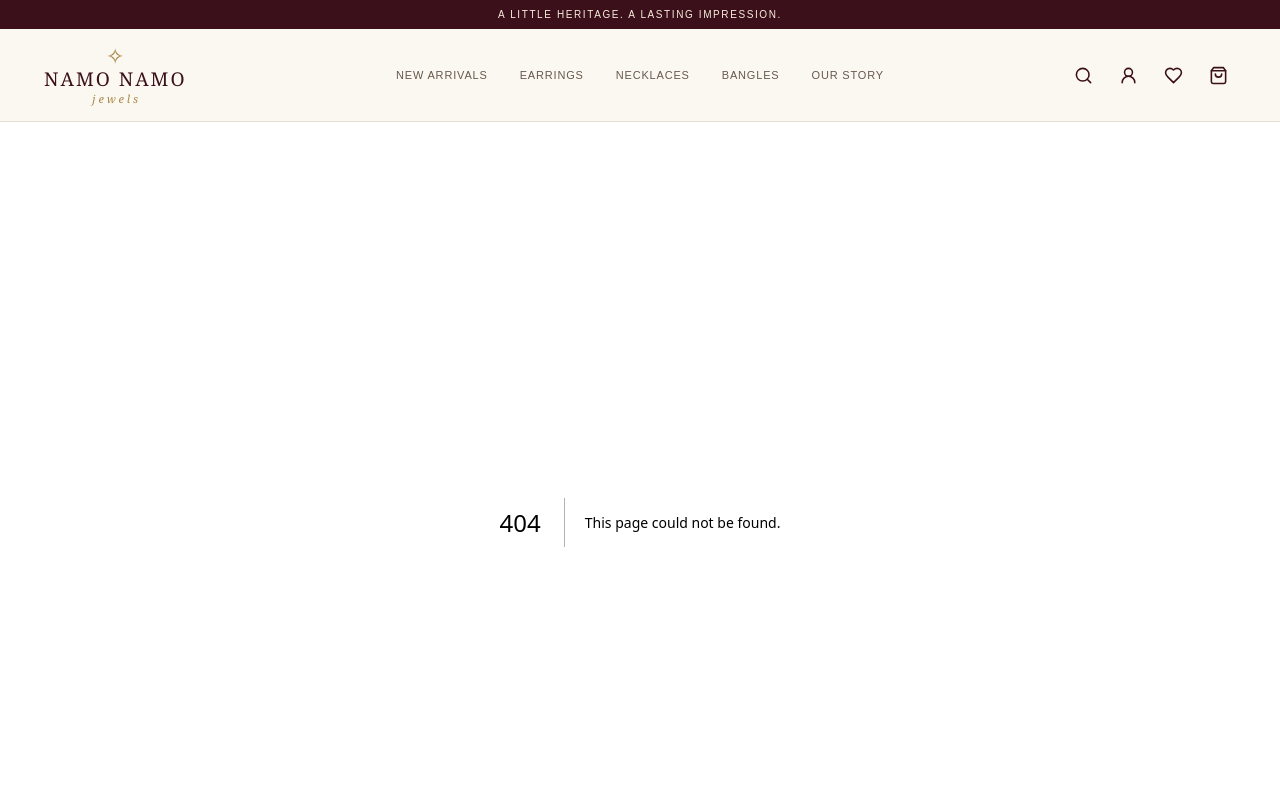
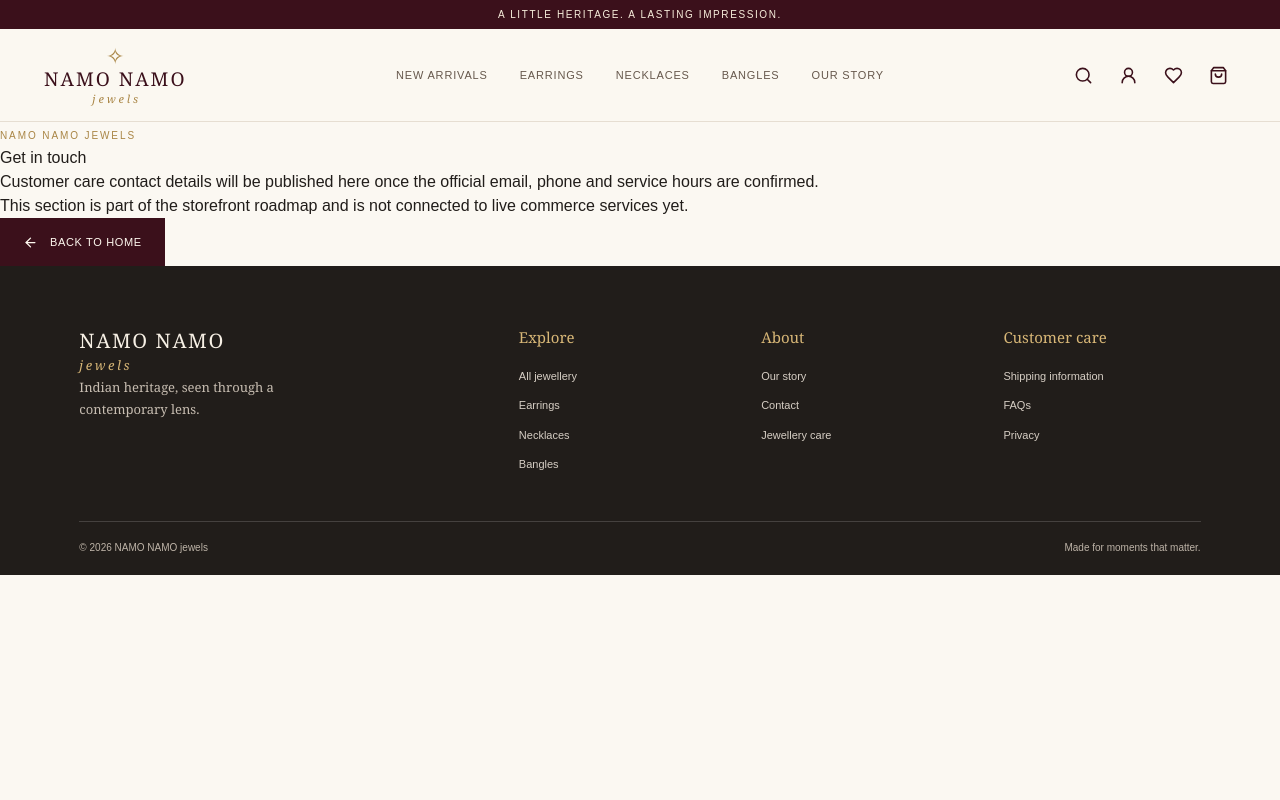
Before and after one commit to garvgola/luxury-traditional-jewelry-store, a Next.js app: page /contact in a window 1280 px wide. Before the commit this address had no page. Shown: the top 800 px of the page. Built offline with nearby package versions, Linux system fonts and the light colour scheme.

Commit message:
Add storefront route: src/app/contact/page.tsx

```diff
--- /dev/null
+++ b/src/app/contact/page.tsx
@@ -0,0 +1,4 @@
+import { ComingSoon } from "@/components/coming-soon";
+export default function ContactPage() {
+  return <ComingSoon title="Get in touch" description="Customer care contact details will be published here once the official email, phone and service hours are confirmed." />;
+}
```
